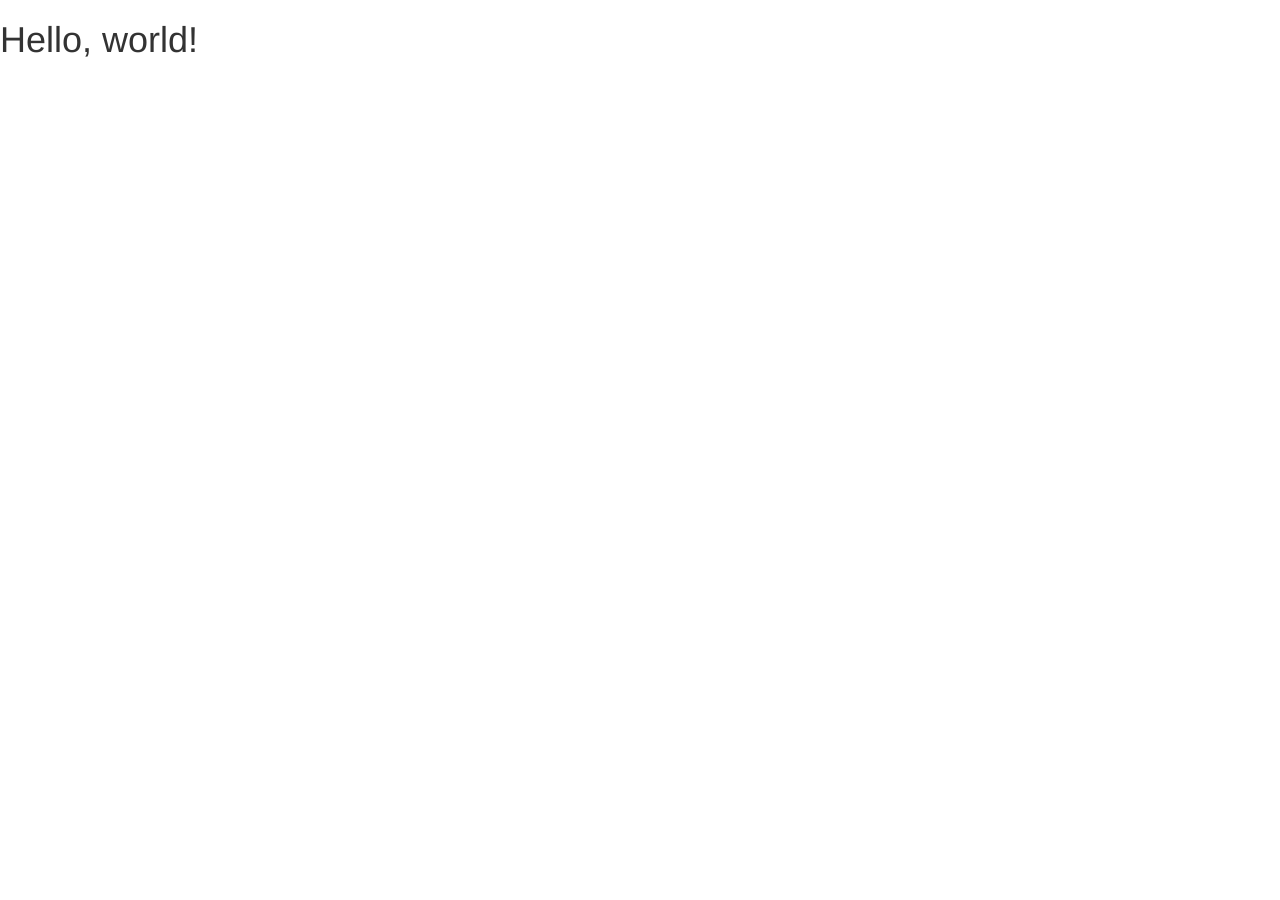
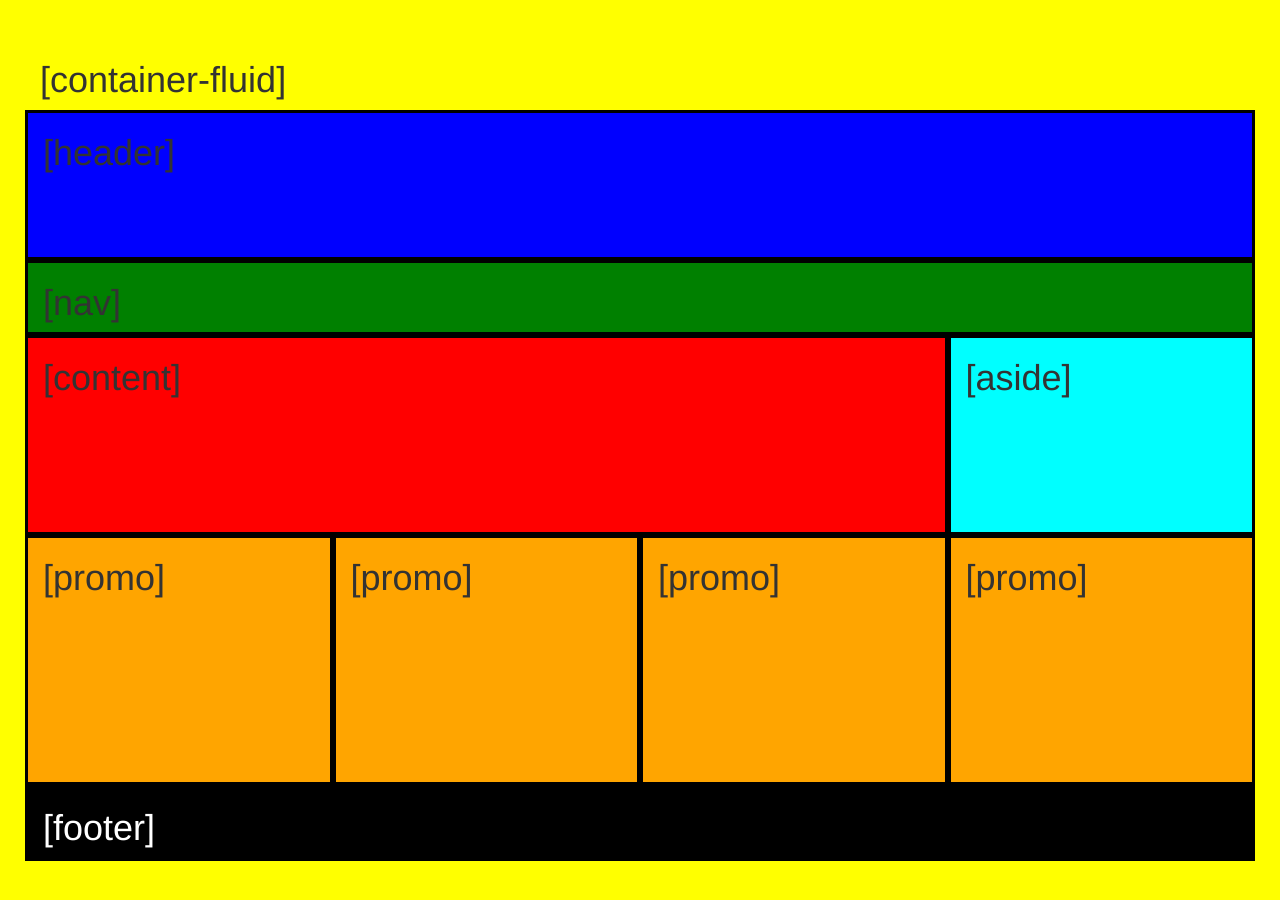
Before and after one commit to rockygg/bc2-practice, a plain HTML site: page index.html in a window 1280 px wide. Before the commit the page ends 800 px from the top, so only its background shows below. Drawn offline with nearby package versions, Linux system fonts and the light colour scheme.

Commit message:
finished boxes

```diff
--- a/css/styles.css
+++ b/css/styles.css
@@ -0,0 +1,32 @@
+.pad-40 {
+  padding: 40px;
+}
+.border {
+  border: 3px solid black;
+}
+.yellow {
+  background-color: yellow;
+}
+.blue {
+  background-color: blue;
+  height: 150px;
+}
+.orange {
+  background-color: orange;
+  height: 250px;
+}
+.red {
+  background-color: red;
+  height: 200px;
+}
+.green {
+  background-color: green;
+}
+.aqua {
+  background-color: aqua;
+  height: 200px;
+}
+.black {
+  background-color: black;
+  color: white;
+}
--- a/index.html
+++ b/index.html
@@ -5,7 +5,7 @@
     <meta http-equiv="X-UA-Compatible" content="IE=edge">
     <meta name="viewport" content="width=device-width, initial-scale=1">
     <!-- The above 3 meta tags *must* come first in the head; any other head content must come *after* these tags -->
-    <title>Bootstrap 101 Template</title>
+    <title>Mobile Friendly Practice</title>
 
     <!-- Bootstrap -->
     <link href="css/bootstrap.min.css" rel="stylesheet">
@@ -20,7 +20,46 @@
     <![endif]-->
   </head>
   <body>
-    <h1>Hello, world!</h1>
+    <div class="container-fluid yellow pad-40">
+      <h1>[container-fluid]</h1>
+      <div class="row">
+        <div class="col-md-12 blue border">
+          <h1>[header]</h1>
+        </div>
+      </div><!-- END HEADER -->
+      <div class="row">
+        <div class="col-md-12 green border">
+          <h1>[nav]</h1>
+        </div>
+      </div>
+      <div class="row">
+        <div class="col-md-9 red border">
+          <h1>[content]</h1>
+        </div>
+        <div class="col-md-3 aqua border">
+          <h1>[aside]</h1>
+        </div>
+      </div>
+      <div class="row">
+        <div class="col-md-3 orange border">
+          <h1>[promo]</h1>
+        </div>
+        <div class="col-md-3 orange border">
+          <h1>[promo]</h1>
+        </div>
+        <div class="col-md-3 orange border">
+          <h1>[promo]</h1>
+        </div>
+        <div class="col-md-3 orange border">
+          <h1>[promo]</h1>
+        </div>
+      </div>
+      <div class="row">
+        <div class="col-md-12 black border">
+          <h1>[footer]</h1>
+        </div>
+      </div>
+    </div><!-- END CONTAINER-FLUID -->
 
     <!-- jQuery (necessary for Bootstrap's JavaScript plugins) -->
     <script src="https://ajax.googleapis.com/ajax/libs/jquery/1.12.4/jquery.min.js"></script>
```
